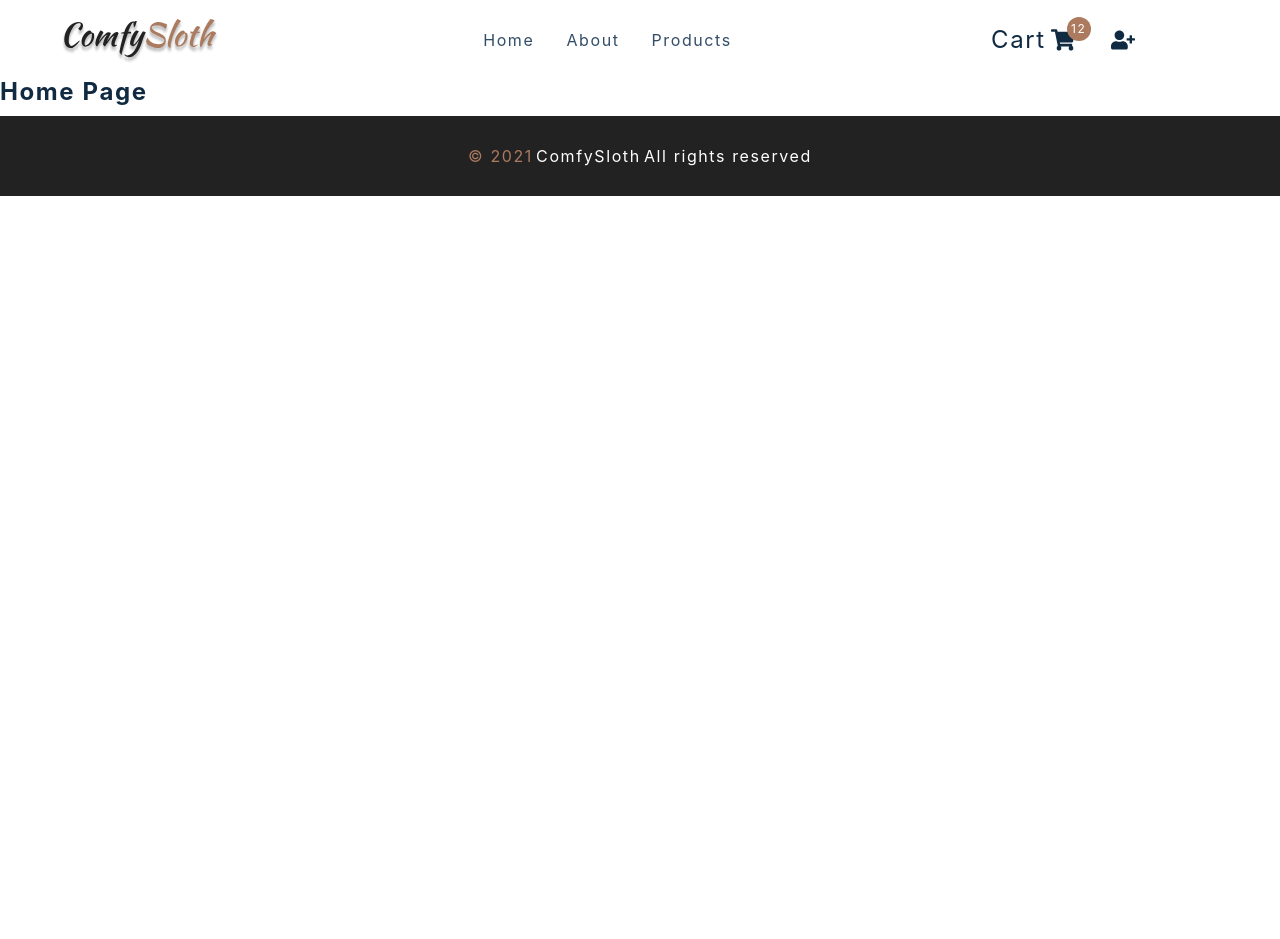
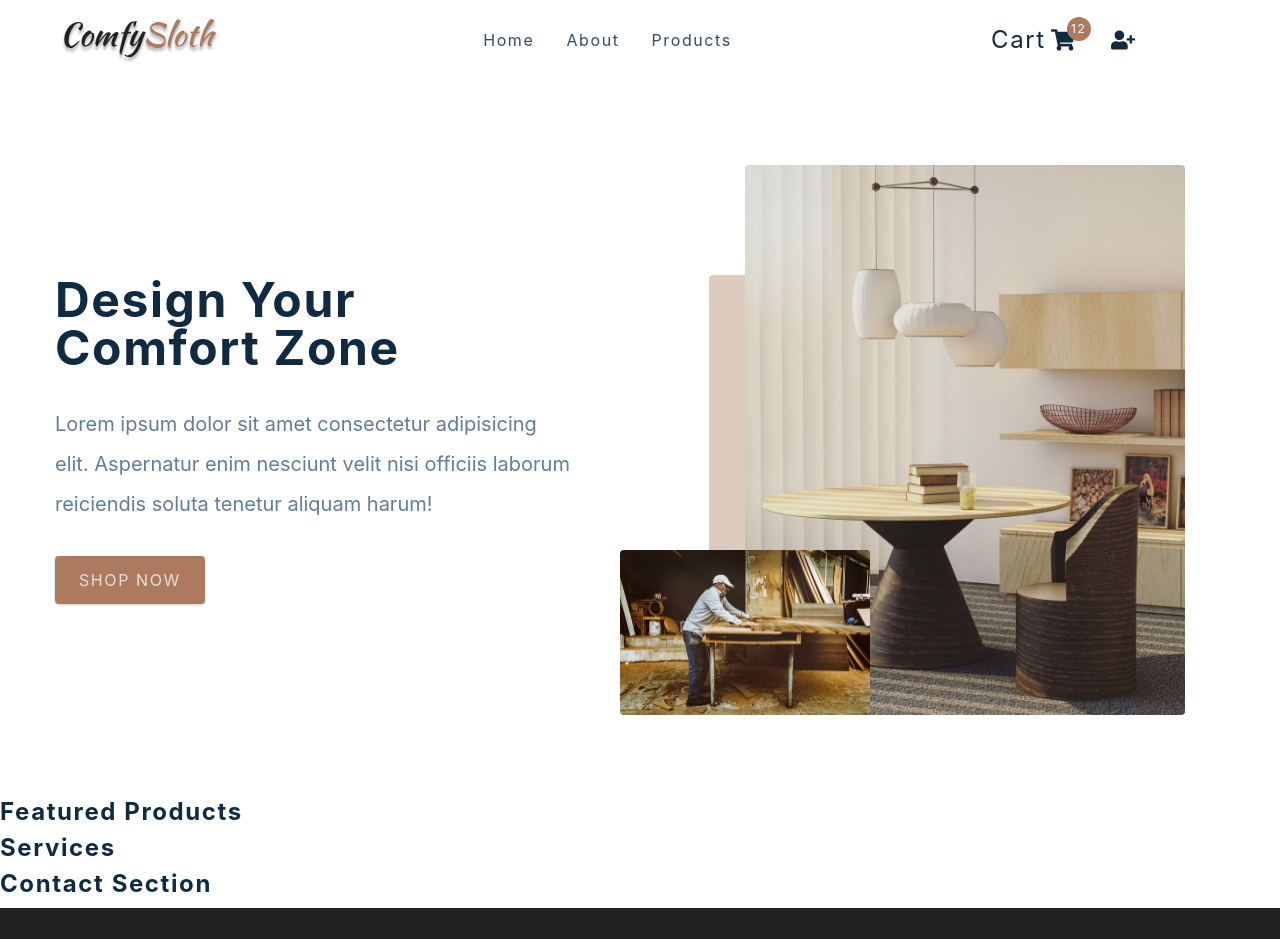
Before and after one commit to soumikmofficial/e-commerce_react_comfy_sloth, a React (Create React App) app: page / in a window 1280 px wide. Shown: the top 939 px of the page. Before the commit the page ends 800 px from the top, so only its background shows below. Built offline with nearby package versions, Linux system fonts and the light colour scheme; the HTML template or start-up script is replaced by a standard one.

Commit message:
home page hero done

```diff
--- a/src/components/Hero.js
+++ b/src/components/Hero.js
@@ -1,12 +1,33 @@
-import React from 'react'
-import styled from 'styled-components'
-import { Link } from 'react-router-dom'
-import heroBcg from '../assets/hero-bcg.jpeg'
-import heroBcg2 from '../assets/hero-bcg-2.jpeg'
+import React from "react";
+import styled from "styled-components";
+import { Link } from "react-router-dom";
+import heroBcg from "../assets/hero-bcg.jpeg";
+import heroBcg2 from "../assets/hero-bcg-2.jpeg";
 
 const Hero = () => {
-  return <h4>hero</h4>
-}
+  return (
+    <Wrapper className="section-center">
+      <article className="content">
+        <h1>
+          Design your <br />
+          comfort zone
+        </h1>
+        <p>
+          Lorem ipsum dolor sit amet consectetur adipisicing elit. Aspernatur
+          enim nesciunt velit nisi officiis laborum reiciendis soluta tenetur
+          aliquam harum!{" "}
+        </p>
+        <Link to="/products" className="btn hero-btn">
+          Shop Now
+        </Link>
+      </article>
+      <article className="img-container">
+        <img src={heroBcg} className="main-img" alt="" />
+        <img src={heroBcg2} className="accent-img" alt="" />
+      </article>
+    </Wrapper>
+  );
+};
 
 const Wrapper = styled.section`
   min-height: 60vh;
@@ -58,7 +79,7 @@ const Wrapper = styled.section`
       border-radius: var(--radius);
     }
     .img-container::before {
-      content: '';
+      content: "";
       position: absolute;
       width: 10%;
       height: 80%;
@@ -68,6 +89,6 @@ const Wrapper = styled.section`
       border-radius: var(--radius);
     }
   }
-`
+`;
 
-export default Hero
+export default Hero;
--- a/src/components/PageHero.js
+++ b/src/components/PageHero.js
@@ -1,9 +1,17 @@
-import React from 'react'
-import styled from 'styled-components'
-import { Link } from 'react-router-dom'
-const PageHero = () => {
-  return <h4>page hero</h4>
-}
+import React from "react";
+import styled from "styled-components";
+import { Link } from "react-router-dom";
+const PageHero = ({ title }) => {
+  return (
+    <Wrapper>
+      <div className="section-center">
+        <h3>
+          <Link to="/">Home</Link> / {title}
+        </h3>
+      </div>
+    </Wrapper>
+  );
+};
 
 const Wrapper = styled.section`
   background: var(--clr-primary-10);
@@ -21,6 +29,6 @@ const Wrapper = styled.section`
   a:hover {
     color: var(--clr-primary-1);
   }
-`
+`;
 
-export default PageHero
+export default PageHero;
--- a/src/pages/AboutPage.js
+++ b/src/pages/AboutPage.js
@@ -1,11 +1,30 @@
-import React from 'react'
-import styled from 'styled-components'
-import { PageHero } from '../components'
-import aboutImg from '../assets/hero-bcg.jpeg'
+import React from "react";
+import styled from "styled-components";
+import { PageHero } from "../components";
+import aboutImg from "../assets/hero-bcg.jpeg";
 
 const AboutPage = () => {
-  return <h4>about page</h4>
-}
+  return (
+    <main>
+      <PageHero title="About" />
+      <Wrapper className="page section section-center">
+        <img src={aboutImg} alt="desk" />
+        <article>
+          <div className="title">
+            <h2>Our Story</h2>
+            <div className="underline"></div>
+          </div>
+          <p>
+            Lorem ipsum dolor sit amet consectetur adipisicing elit. Similique
+            perspiciatis commodi sapiente mollitia consectetur assumenda, animi
+            obcaecati in dicta aspernatur doloremque sit vero magnam ullam nemo
+            rem tenetur. Dignissimos, quos.
+          </p>
+        </article>
+      </Wrapper>
+    </main>
+  );
+};
 
 const Wrapper = styled.section`
   display: grid;
@@ -33,5 +52,5 @@ const Wrapper = styled.section`
   @media (min-width: 992px) {
     grid-template-columns: 1fr 1fr;
   }
-`
-export default AboutPage
+`;
+export default AboutPage;
--- a/src/pages/CheckoutPage.js
+++ b/src/pages/CheckoutPage.js
@@ -1,12 +1,17 @@
-import React from 'react'
-import styled from 'styled-components'
-import { PageHero, StripeCheckout } from '../components'
+import React from "react";
+import styled from "styled-components";
+import { PageHero, StripeCheckout } from "../components";
 // extra imports
-import { useCartContext } from '../context/cart_context'
-import { Link } from 'react-router-dom'
+import { useCartContext } from "../context/cart_context";
+import { Link } from "react-router-dom";
 
 const CheckoutPage = () => {
-  return <h4>checkout page</h4>
-}
-const Wrapper = styled.div``
-export default CheckoutPage
+  return (
+    <main>
+      <PageHero title="checkout" />
+      <Wrapper className="page"></Wrapper>
+    </main>
+  );
+};
+const Wrapper = styled.div``;
+export default CheckoutPage;
--- a/src/pages/HomePage.js
+++ b/src/pages/HomePage.js
@@ -1,7 +1,14 @@
-import React from 'react'
-import { FeaturedProducts, Hero, Services, Contact } from '../components'
+import React from "react";
+import { FeaturedProducts, Hero, Services, Contact } from "../components";
 const HomePage = () => {
-  return <h4>home page</h4>
-}
+  return (
+    <main>
+      <Hero />
+      <FeaturedProducts />
+      <Services />
+      <Contact />
+    </main>
+  );
+};
 
-export default HomePage
+export default HomePage;
```
